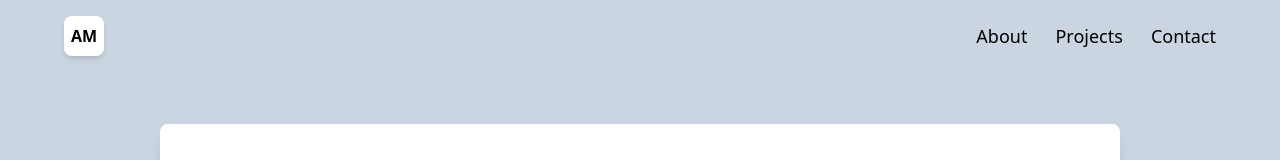
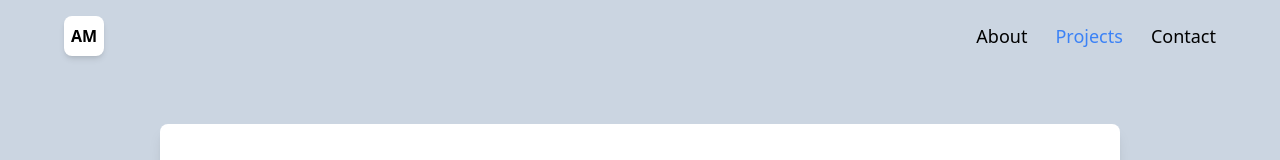
Before and after one commit to IbeAbdullaGit/Portfolio, a React (Vite) app: page /Portfolio/projects in a window 1280 px wide. Shown: the top 160 px of the page. Built offline with nearby package versions, Linux system fonts and the light colour scheme.

Commit message:
Quick CHanges

```diff
--- a/src/components/Navbar.jsx
+++ b/src/components/Navbar.jsx
@@ -8,13 +8,13 @@ export const Navbar = () => {
         <p className='blue-gradient-text'>AM</p>
         </NavLink>
         <nav className='flex text-lg gap-7 font-medium'>
-           <NavLink to="/about" className={({isActive}) => isActive ? 'text-blue-500' : 'text-black'}>
+           <NavLink to="/Portfolio/about" className={({isActive}) => isActive ? 'text-blue-500' : 'text-black'}>
            About
            </NavLink>
-           <NavLink to="/projects" className={({isActive}) => isActive ? 'text-blue-500' : 'text-black'}>
+           <NavLink to="/Portfolio/projects" className={({isActive}) => isActive ? 'text-blue-500' : 'text-black'}>
            Projects
            </NavLink>
-           <NavLink to="/contact" className={({isActive}) => isActive ? 'text-blue-500' : 'text-black'}>
+           <NavLink to="/Portfolio/contact" className={({isActive}) => isActive ? 'text-blue-500' : 'text-black'}>
            Contact
            </NavLink>
         </nav>
--- a/src/pages/Home.jsx
+++ b/src/pages/Home.jsx
@@ -4,7 +4,7 @@ const Home = () => {
   return (
     <section className="h-screen flex flex-col items-center justify-center bg-slate-300 text-center px-6 md:px-12">
       <img
-        src="Portfolio/assets/Abdu.jpg"
+        src="assets/Abdu.jpg"
         alt="Abdalla Mohamed"
         className="w-32 h-32 sm:w-40 sm:h-40 rounded-full mb-4 sm:mb-6 shadow-lg"
       />
```
